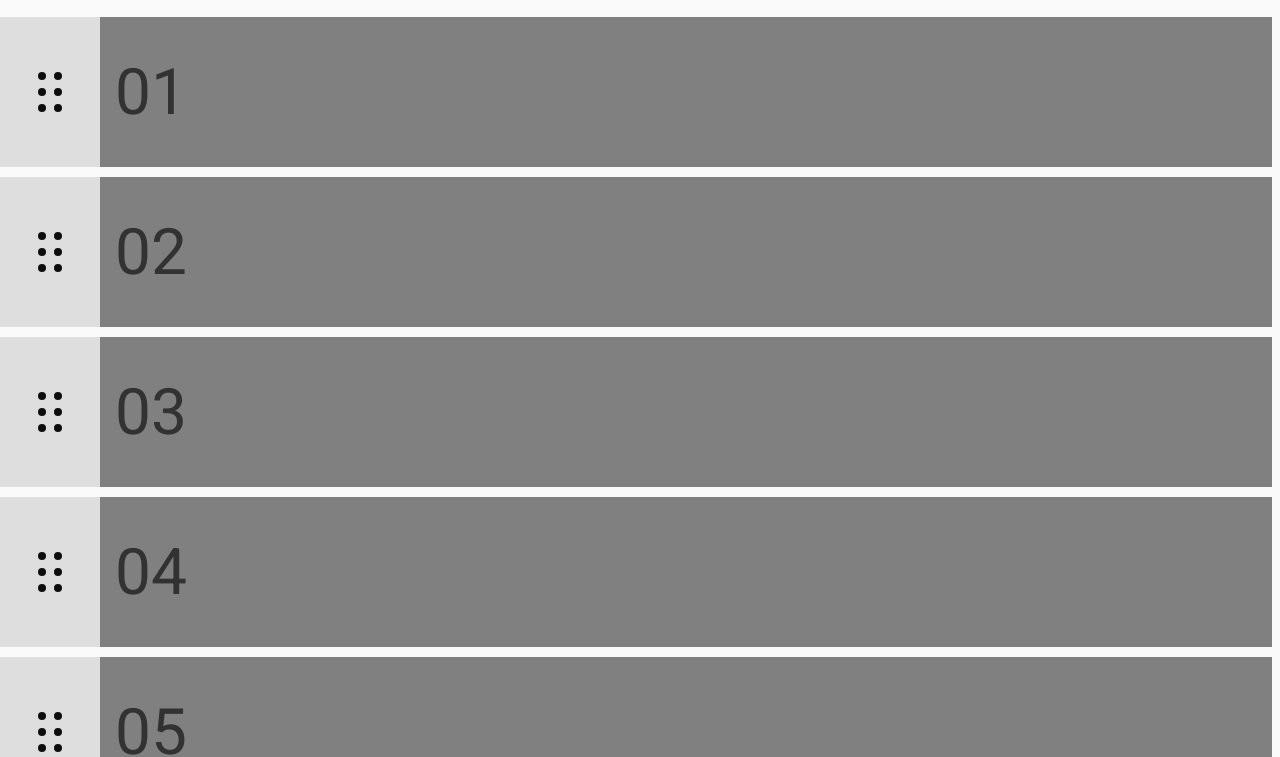
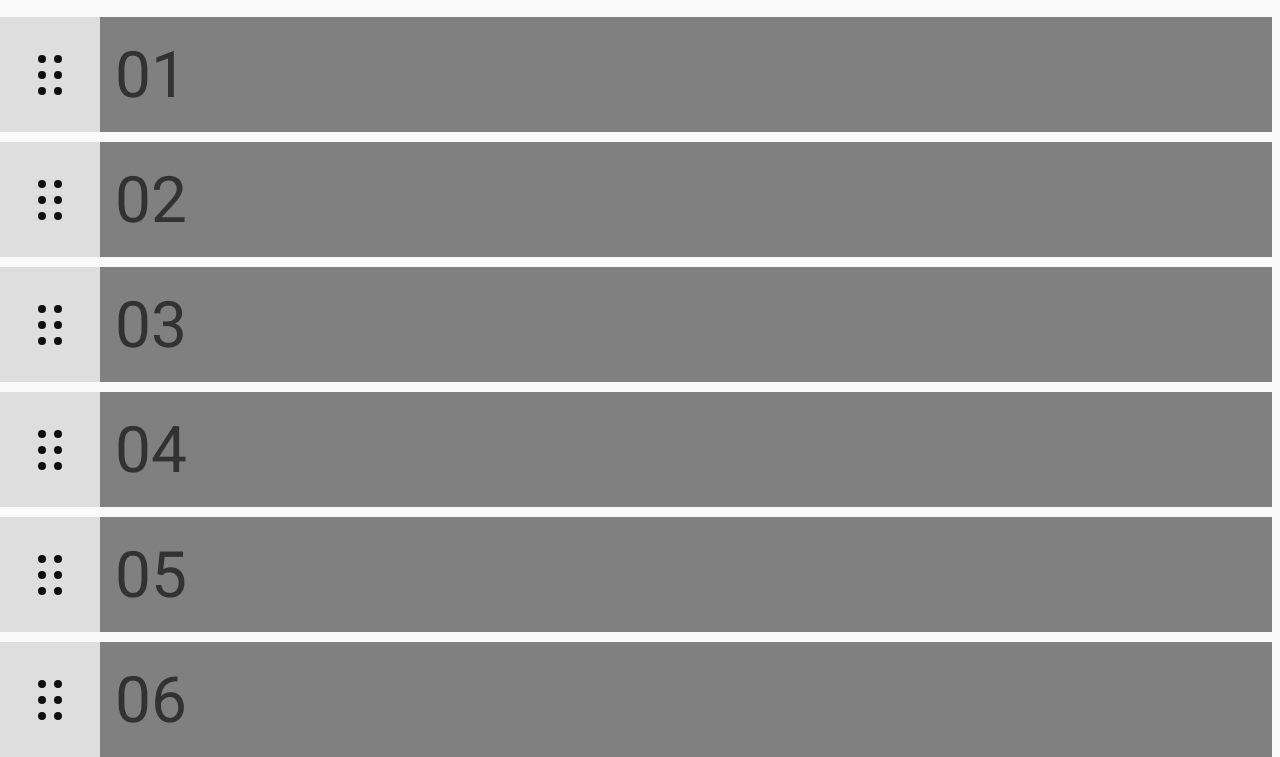
Before and after one commit to LePhenix47/Animated-drag-and-drop_Younes-Lahouiti, a website: page index.html in a window 1280 px wide. Shown: the part 61-818 px from the top of the page. Drawn offline with Linux system fonts and the light colour scheme.

Commit message:
Lowered the draggable cards height on desktop

```diff
--- a/src/sass/pages/_index.scss
+++ b/src/sass/pages/_index.scss
@@ -16,7 +16,7 @@
 
     --_cards-in-container: 10;
     --_container-gap: 10px;
-    --_draggable-card-height: 150px;
+    --_draggable-card-height: 115px;
 
     @include mobile-only {
         --_draggable-card-height: 75px;
@@ -43,8 +43,8 @@
     --_max-y: calc(100% - var(--_height));
 
     position: absolute;
-    top: clamp(0px, var(--_y), var(--_max-y));
-    left: 0;
+    top: clamp(0px, var(--_y, 0px), var(--_max-y, 0px));
+    left: 0; // ? Never changes it's X position
 
     background-color: grey;
 
```
Also changed, not shown: dist/style.css.
